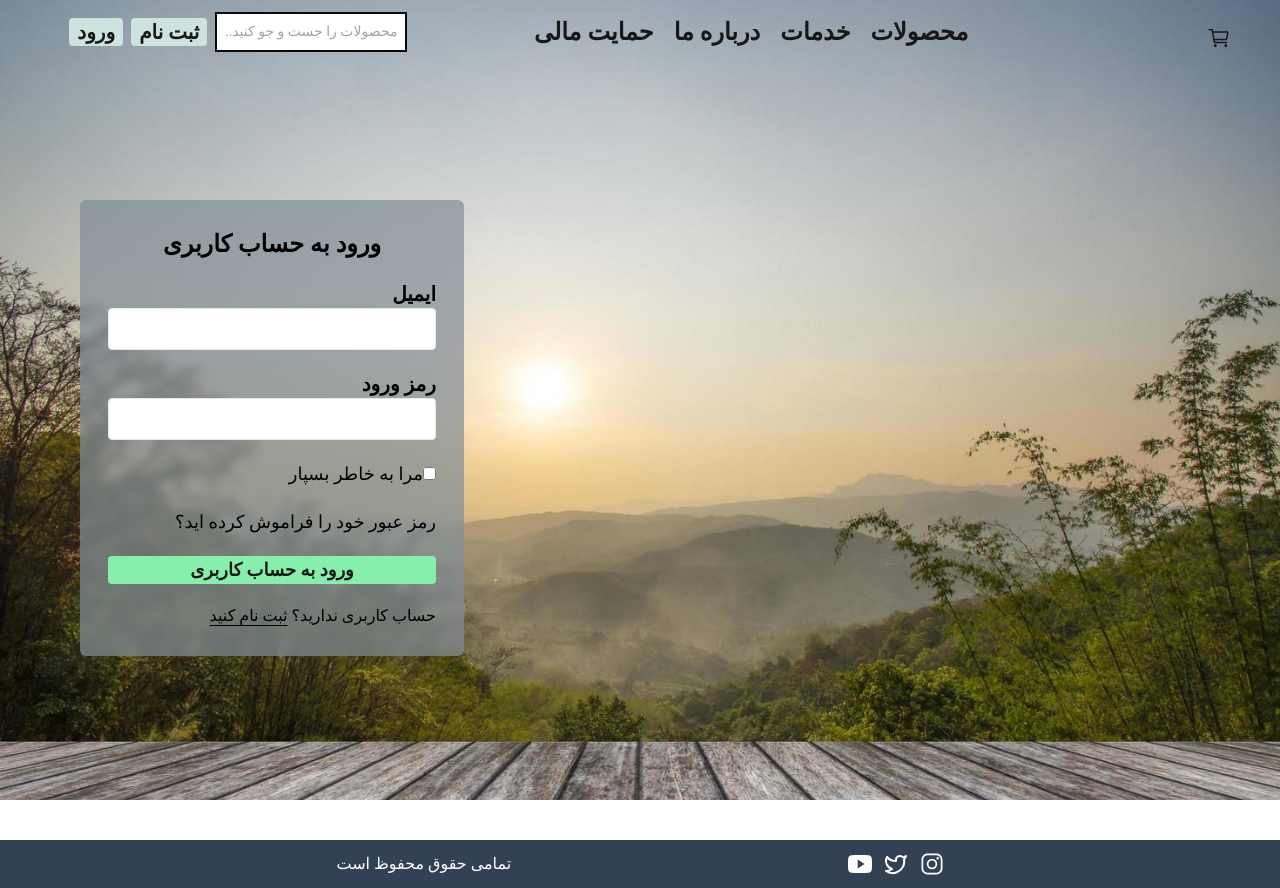
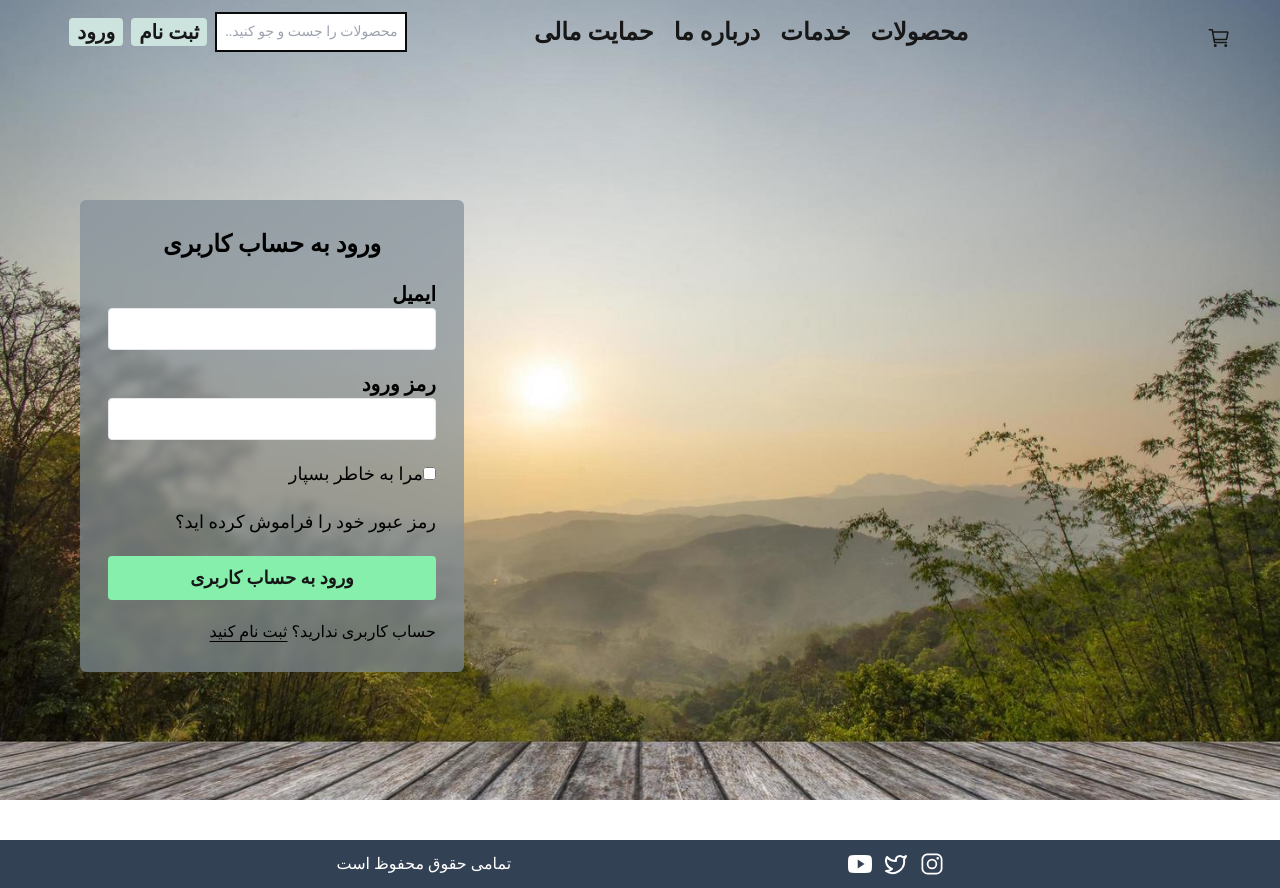
Before and after one commit to mona-yousefi/inLahze, a Next.js app: page /sign-in in a window 1280 px wide. Built offline with nearby package versions, Linux system fonts and the light colour scheme; a web font is replaced by a local one.

Commit message:
some error changing in sign in form

```diff
--- a/app/components/SignInForm/signInForm.jsx
+++ b/app/components/SignInForm/signInForm.jsx
@@ -43,7 +43,7 @@ const SignInForm = () => {
       setError(err.message);
       console.error('Registration error:', err);
     } finally {
-      setIsSubmitting(false);
+      setIsLogging(false);
     }
   };
 
@@ -59,12 +59,15 @@ const SignInForm = () => {
 
   if(success){
     return (
-      <div className="flex justify-center items-center h-screen">
+      <div>
+        <Modal/>
+          <div className="flex justify-center items-center h-screen">
         <div className="bg-white p-8 rounded shadow-lg text-center">
           <h2 className="text-2xl font-bold mb-4">ورود موفقیت آمیز بود!</h2>
           <Link href="/sign-in" className="text-blue-500 hover:underline">
             ورود به حساب کاربری
           </Link>
+        </div>
         </div>
       </div>
     );
@@ -106,7 +109,7 @@ const SignInForm = () => {
             <Link href="/" className='text-black text-lg'>رمز عبور خود را فراموش کرده اید؟
             </Link>
           </div>
-           <button type="submit" disabled={isLogging} className='w-full bg-green-300 rounded text-lg font-bold'>{isLogging ? "در حال ورود": "ورود به حساب کاربری"}</button>
+           <button type="submit" disabled={isLogging} className={`w-full bg-green-300 rounded text-lg font-bold p-2 ${isLogging ? 'opacity-50' : ''}`}>{isLogging ? "در حال ورود": "ورود به حساب کاربری"}</button>
            <div className='flex gap-1'>
             <p className='text-black'>حساب کاربری ندارید؟</p>
             <Link href="/sign-up" className='inline-block underline underline-offset-4 text-black'>ثبت نام کنید</Link>
```
